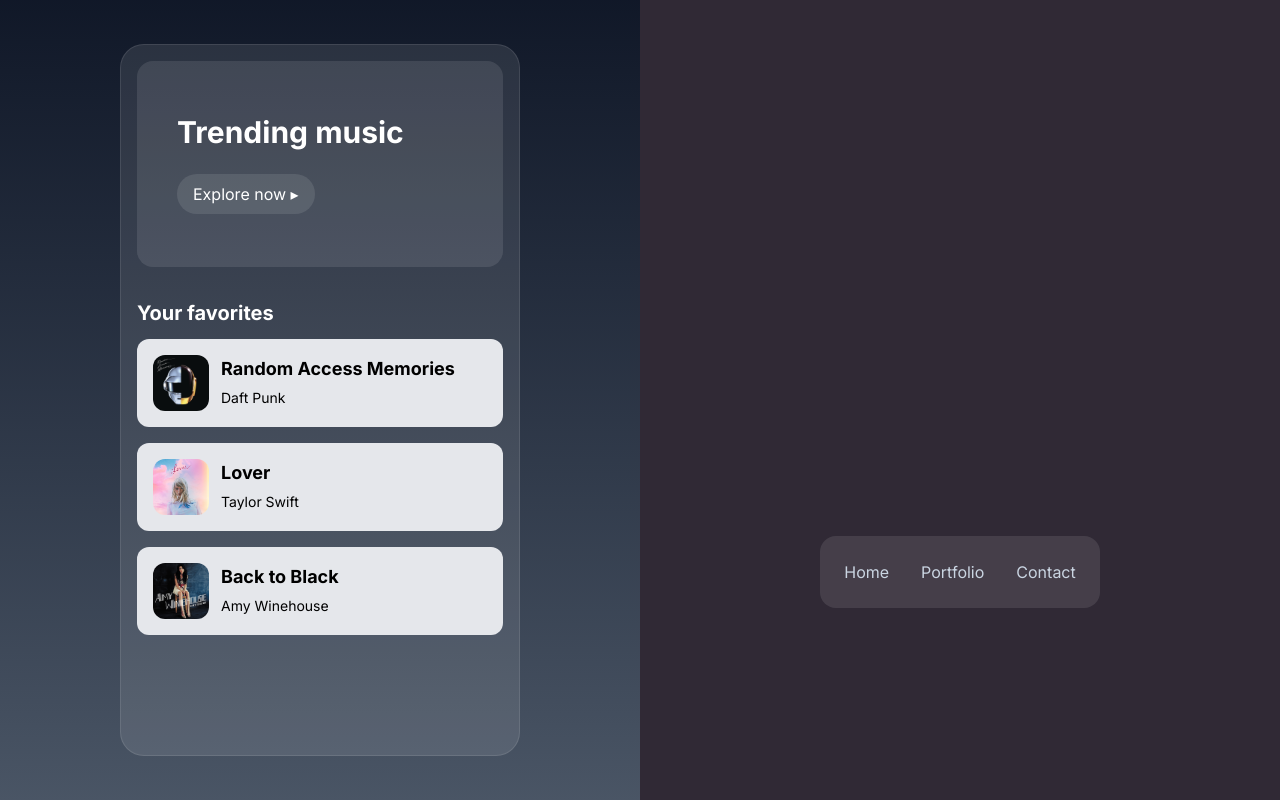
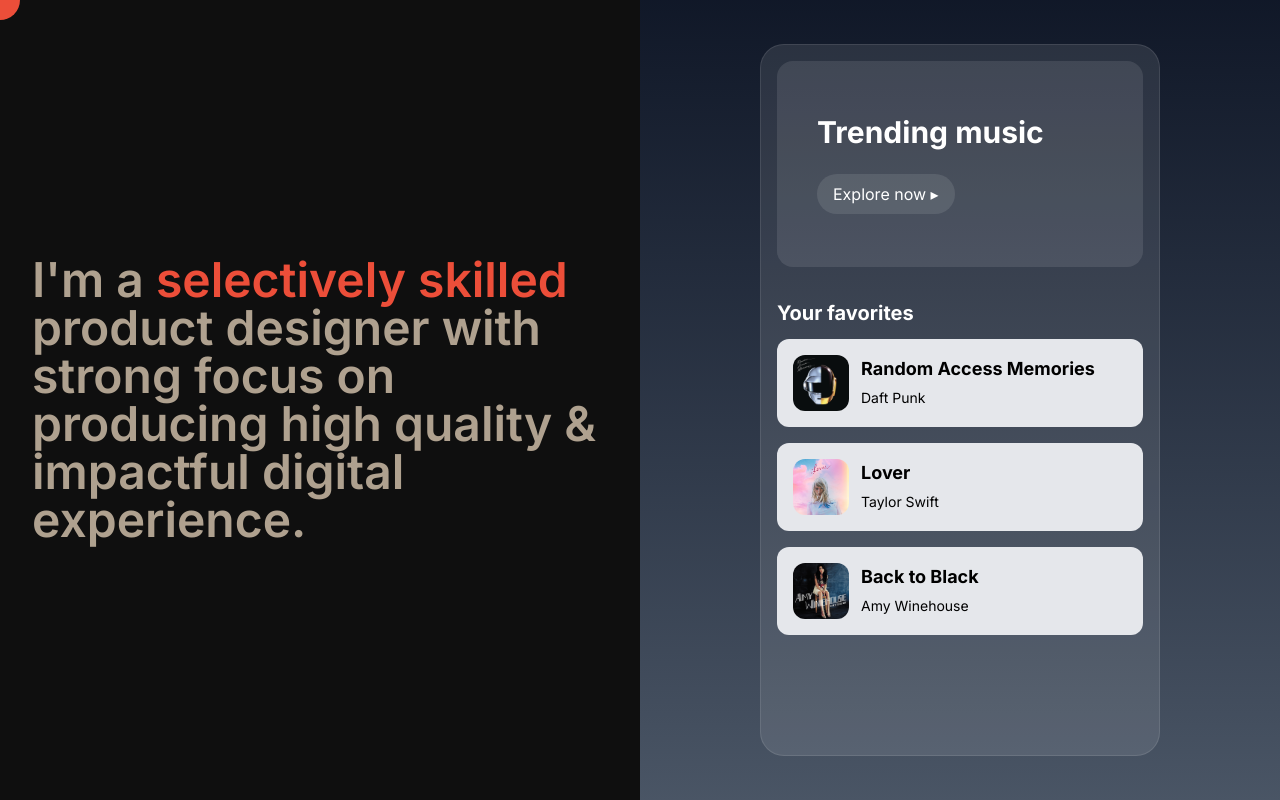
Before and after one commit to ayushnagarcodes/motion-components, a React (Vite) app: page / in a window 1280 px wide. Shown: the top 800 px of the page. Built offline with nearby package versions, Linux system fonts and the light colour scheme.

Commit message:
Add a component: CursorHoverMaskReveal

```diff
--- a/src/App.tsx
+++ b/src/App.tsx
@@ -1,4 +1,5 @@
 import BottomStickyNav from "./components/BottomStickyNav";
+import CursorHoverMaskReveal from "./components/CursorHoverMaskReveal";
 import DragTransform from "./components/DragTransform";
 import ExitAnimation from "./components/ExitAnimation";
 import FormSubmit from "./components/FormSubmit";
@@ -17,6 +18,7 @@
   return (
     <main className="grid md:grid-cols-2">
       {/* <Practice /> */}
+      <CursorHoverMaskReveal />
       <MusicApp />
       <BottomStickyNav />
       <TextSlideOnScroll />
--- /dev/null
+++ b/src/components/CursorHoverMaskReveal.tsx
@@ -0,0 +1,41 @@
+import { motion } from "motion/react";
+import { useState } from "react";
+import useMousePosition from "../hooks/useMousePosition";
+
+function CursorHoverMaskReveal() {
+  const [isHovered, setIsHovered] = useState(false);
+  const { x, y } = useMousePosition();
+  const size = isHovered ? 400 : 40;
+
+  return (
+    <section className="relative min-h-screen w-full bg-[#0f0f0f]">
+      <motion.div
+        animate={{
+          maskSize: `${size}px`,
+          maskPosition: `${x - size / 2}px ${y - size / 2}px`,
+        }}
+        transition={{ type: "tween", ease: "backOut", duration: 0.5 }}
+        className="absolute grid h-full place-items-center bg-[#ec4e39] mask-[url(/assets/masks/circle.svg)] mask-no-repeat p-8"
+      >
+        <p
+          className="text-5xl font-semibold text-[#afa18f]"
+          onMouseEnter={() => setIsHovered(true)}
+          onMouseLeave={() => setIsHovered(false)}
+        >
+          A visual designer - with skills that haven't been replaced by A.I
+          (yet) - making good shit only if the paycheck is equally good.
+        </p>
+      </motion.div>
+
+      <div className="grid h-full place-items-center p-8">
+        <p className="text-5xl font-semibold text-[#afa18f]">
+          I'm a <span className="text-[#ec4e39]">selectively skilled</span>{" "}
+          product designer with strong focus on producing high quality &
+          impactful digital experience.
+        </p>
+      </div>
+    </section>
+  );
+}
+
+export default CursorHoverMaskReveal;
--- /dev/null
+++ b/src/hooks/useMousePosition.tsx
@@ -0,0 +1,18 @@
+import { useEffect, useState } from "react";
+
+function useMousePosition() {
+  const [mousePosition, setMousePosition] = useState({ x: 0, y: 0 });
+
+  useEffect(() => {
+    const updateMousePosition = (e: MouseEvent) =>
+      setMousePosition({ x: e.clientX, y: e.clientY });
+
+    window.addEventListener("mousemove", updateMousePosition);
+
+    return () => window.removeEventListener("mousemove", updateMousePosition);
+  }, []);
+
+  return mousePosition;
+}
+
+export default useMousePosition;
```
Also changed, not shown: public/assets/masks/circle.svg (added).
